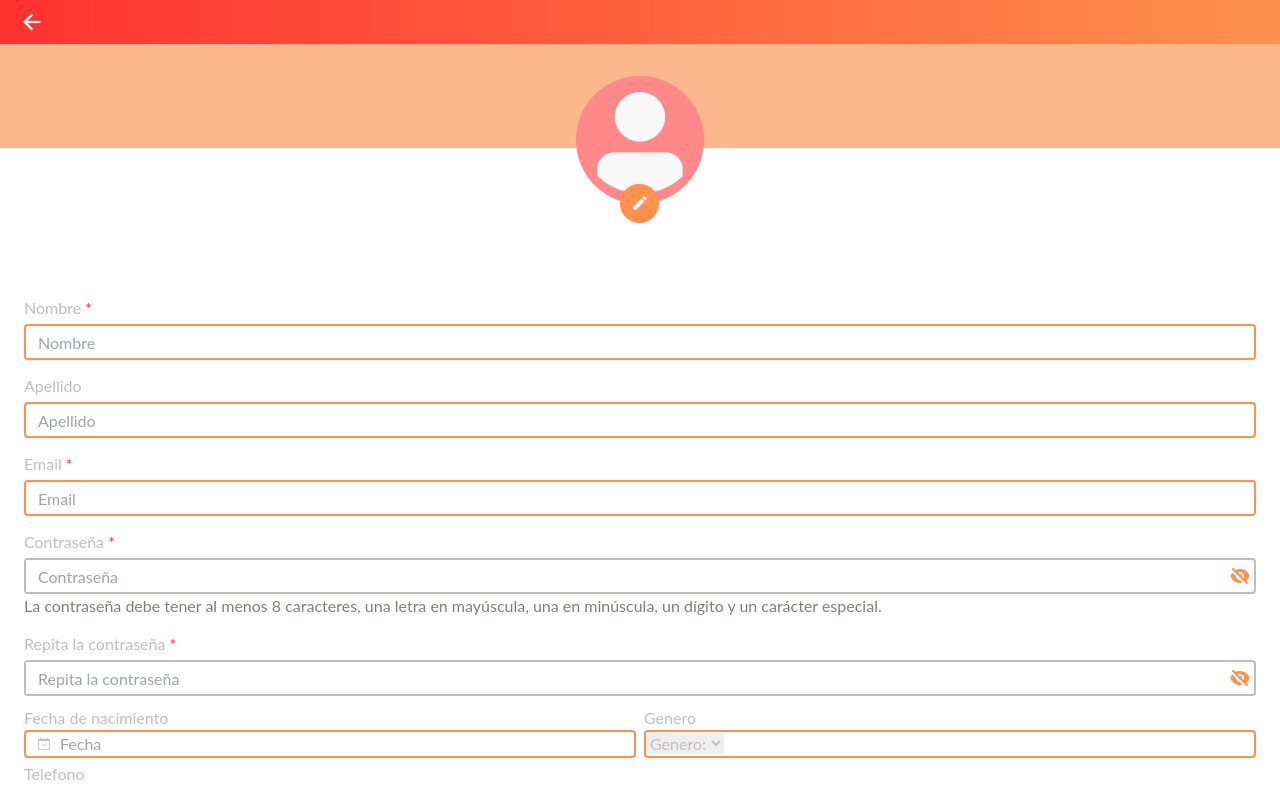
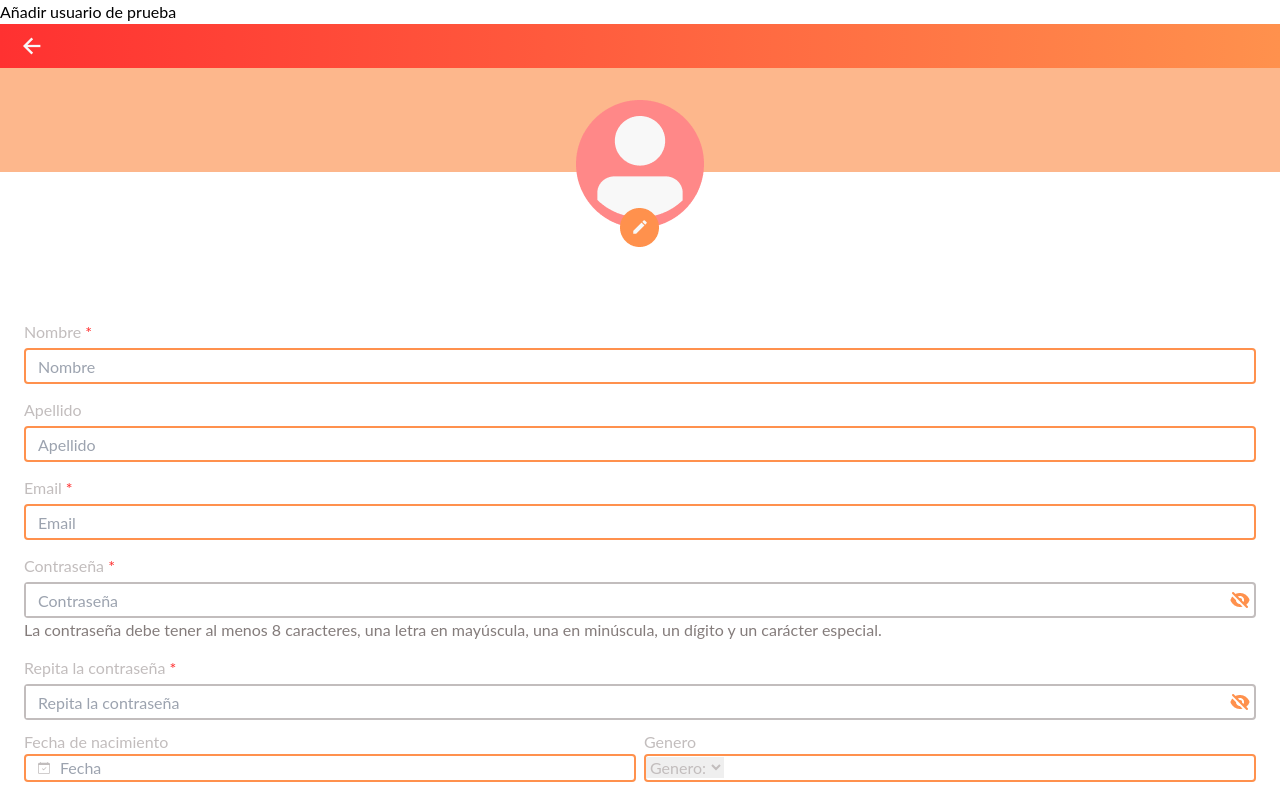
Before and after one commit to igrowker/i002-flowento-front, a React (Vite) app: page /register in a window 1280 px wide. Shown: the top 788 px of the page. Built offline with nearby package versions, Linux system fonts and the light colour scheme; no server answers.

Commit message:
probando los enpoints desde el front, agregando axios

```diff
--- a/package.json
+++ b/package.json
@@ -10,6 +10,7 @@
     "preview": "vite preview"
   },
   "dependencies": {
+    "axios": "^1.7.2",
     "react": "^18.3.1",
     "react-dom": "^18.3.1",
     "react-icons": "^5.2.1",
--- a/src/components/Auth/Register.jsx
+++ b/src/components/Auth/Register.jsx
@@ -1,15 +1,52 @@
-import React from 'react';
+import React, { useEffect, useState } from 'react';
 import btnAtrasImg from "../../assets/Boton-Atras.png";
 import avatarImg from "../../assets/Avatar.png";
 import btnEditImg from "../../assets/Boton-Edit.png";
 import { Form } from './Form';
-import {Link} from 'react-router-dom';
+import { Link } from 'react-router-dom';
+import axios from 'axios';
 
 // https://stackoverflow.com/questions/37457128/react-open-file-browser-on-click-a-div --> esto para q cuando se le de click a la imagen del editar imagen del avatar
 
 export const Register = () => {
+    const [data, setData] = useState([]);
+    const [data2, setData2] = useState([]);
+
+    useEffect(() => {
+        axios.get("http://localhost:8080/usuarios")
+            .then(response => {
+                // console.log(response);
+                console.log(response.data);
+                setData(response.data);
+            });
+    }, [])
+
+    const añadirUsuario = () => {
+        axios.post("http://localhost:8080/register", {
+            first_name : "Tino",
+            last_name : "Rodriguez",
+            email : "tino@gmail.comm",
+            password : "abc123",
+            passwordRepeat : "abc123",
+            birthDate : "2014-05-22",
+            gender : "hombre",
+            cell : "+54-2032452389",
+            country : "Argentina"
+        })
+            .then(response => {
+                const { data } = response;
+
+                console.log(response.data);
+
+                setData2(data);
+            })
+    }
+
     return (
         <>
+            {data != [] && console.log(data)}
+            {data2 != [] && console.log(data2)}
+            <button onClick={añadirUsuario}>Añadir usuario de prueba</button>
             {/* este margin provicional xq como no esta completa la vista del register en figma nose si el footer se tiene q ver o no */}
             <div className='mb-56'>
                 <div className='bg-gradient-red'>
```
Also changed, not shown: 1 other file (tests, documents, lock files or other folders).
